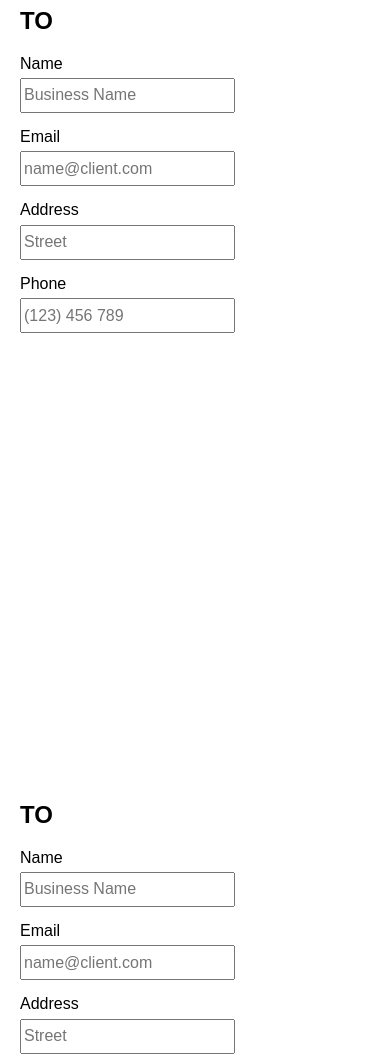
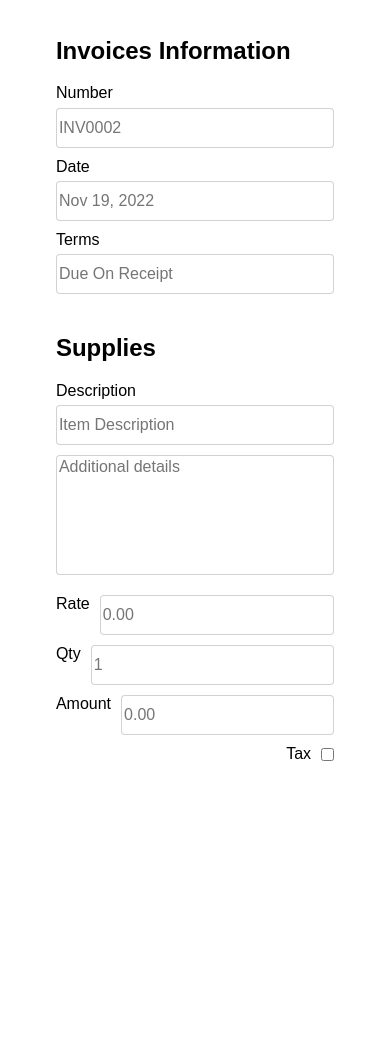
Before and after one commit to potocki92/invoices__web, a plain HTML site: page index.html in a window 390 px wide. Shown: the part 907-1964 px from the top of the page. After the commit the page ends 1686 px from the top, so only its background shows below. Drawn offline with nearby package versions, Linux system fonts and the light colour scheme; a web font is replaced by a local one.

Commit message:
new commit

```diff
--- a/index.html
+++ b/index.html
@@ -46,10 +46,9 @@
               </li>
             </ul>
           </div>
-
-          <div class="scroller">
+          <div class="container wrapper">
             <section class="section section--from">
-              <h2 clss="section__heading">From</h2>
+              <h2 class="section__heading">From</h2>
               <!-- form container -->
               <form class="form">
                 <ul class="form__list list">
@@ -81,7 +80,7 @@
             </section>
 
             <section class="section section--to">
-              <h2 clss="section__heading">TO</h2>
+              <h2 class="section__heading">TO</h2>
               <!-- form container -->
               <form class="form">
                 <ul class="form__list list">
@@ -105,26 +104,71 @@
               </form>
             </section>
 
-            <section class="section section--to">
-              <h2 clss="section__heading">TO</h2>
+            <section class="section section--info">
+              <h2 class="section__heading">Invoices Information</h2>
               <!-- form container -->
               <form class="form">
                 <ul class="form__list list">
                   <li class="form__item item">
-                    <span class="form__text">Name</span>
-                    <input class="form__input" placeholder="Business Name" />
+                    <span class="form__text">Number</span>
+                    <input class="form__input" placeholder="INV0002" />
                   </li>
                   <li class="form__item item">
-                    <span class="form__text">Email</span>
-                    <input class="form__input" placeholder="name@client.com" />
+                    <span class="form__text">Date</span>
+                    <input class="form__input" placeholder="Nov 19, 2022" />
                   </li>
                   <li class="form__item item">
-                    <span class="form__text">Address</span>
-                    <input class="form__input" placeholder="Street" />
+                    <span class="form__text">Terms</span>
+                    <input class="form__input" placeholder="Due On Receipt" />
+                  </li>
+                </ul>
+              </form>
+            </section>
+
+            <section class="section section--info">
+              <h2 class="section__heading">Supplies</h2>
+              <!-- form container -->
+              <form class="form">
+                <ul class="form__list list">
+                  <li class="form__item item">
+                    <span class="form__text">Description</span>
+                    <input class="form__input" placeholder="Item Description" />
                   </li>
                   <li class="form__item item">
-                    <span class="form__text">Phone</span>
-                    <input class="form__input" placeholder="(123) 456 789" />
+                    <textarea
+                      class="form__input form__area"
+                      placeholder="Additional details"
+                    ></textarea>
+                  </li>
+                </ul>
+
+                <ul class="form__list form__list--rate list">
+                  <li class="form__item form__item--rate item">
+                    <span class="form__text">Rate</span>
+                    <input
+                      class="form__input form__input--rate"
+                      placeholder="0.00"
+                    />
+                  </li>
+                  <li class="form__item form__item--rate item">
+                    <span class="form__text">Qty</span>
+                    <input
+                      class="form__input form__input--rate"
+                      placeholder="1"
+                    />
+                  </li>
+                  <li class="form__item form__item--rate item">
+                    <span class="form__text">Amount</span>
+                    <input
+                      class="form__input form__input--rate"
+                      placeholder="0.00"
+                    />
+                  </li>
+                  <li
+                    class="form__item form__item--rate item section__checkbox"
+                  >
+                    <span class="form__text">Tax</span>
+                    <input type="checkbox" />
                   </li>
                 </ul>
               </form>
--- a/sass/components/_header.scss
+++ b/sass/components/_header.scss
@@ -1,14 +1,22 @@
 .header {
   /* main header container
   ============================*/
+  position: sticky;
   display: flex;
   padding: 15px;
   align-items: center;
   height: 50px;
+  border: 1px solid #ececec;
   &__logo {
     /* logo
     ============================*/
+    color: #212121;
     font-size: 2.2em;
+    font-style: normal;
+    font-weight: 700;
+    font-size: 24px;
+    line-height: 28px;
+    letter-spacing: 0.03em;
   }
   &__navigation {
     /* navigation
--- /dev/null
+++ b/sass/components/_input.scss
@@ -0,0 +1,17 @@
+.form {
+  @include flex__column();
+  gap: 20px;
+  &__input {
+    height: 40px;
+    width: 350px;
+    border: 1px solid rgba(33, 33, 33, 0.2);
+    border-radius: 4px;
+    &--rate {
+      width: 170px;
+    }
+  }
+  &__area {
+    height: 120px;
+    resize: none;
+  }
+}
--- a/sass/main.scss
+++ b/sass/main.scss
@@ -12,12 +12,16 @@
 @import "general";
 /* IMPORT UTILTS
 ============================================= */
-
+@import "utils/mixin";
 
 /* IMPORT COMPONENTS
 ============================================= */
 @import "components/header";
-
+@import "components/input";
 /* IMPORT SECTIONS
 ============================================= */
 @import "sections/section";
+
+/* IMPORT MEDIA
+============================================= */
+@import "media/low_screen";
--- /dev/null
+++ b/sass/media/_low_screen.scss
@@ -0,0 +1,8 @@
+@media screen and (max-width: 413px) {
+  .form__item {
+    width: 100%;
+  }
+  .form__input {
+    width: 100%;
+  }
+}
--- a/sass/sections/_section.scss
+++ b/sass/sections/_section.scss
@@ -1,75 +1,73 @@
-@mixin flex__column() {
-  display: flex;
-  flex-direction: column;
-}
-
 .page {
   @include flex__column();
-
   gap: 20px;
+  padding: 15px;
 }
-
+/*
+  Invoices container
+=============================*/
+.invoices {
+  @include flex__column();
+  gap: 25px;
+}
 /*
   Buttons page
 =============================*/
 .buttons {
-  position: fixed;
-  height: 35px;
+  &__list {
+    display: flex;
+    justify-content: center;
+  }
+  .button {
+    width: 145px;
+    height: 38px;
+    background: #f5f4fa;
+    border: 1px solid #212121;
+
+    /* text */
+    font-style: normal;
+    font-weight: 500;
+    font-size: 16px;
+    line-height: 162%;
+    /* identical to box height, or 162% */
+
+    text-align: center;
+    letter-spacing: 0.03em;
+    &--first {
+      border-radius: 4px 0 0 4px;
+    }
+    &--second {
+      border-radius: 0 4px 4px 0;
+    }
+  }
 }
-.buttons__list {
-  display: flex;
+.wrapper {
+  max-width: 480px;
+  margin-left: auto;
+  margin-right: auto;
 }
-
-.invoices {
-  /* 100vh - height from header */
-  // height: calc(100vh - 50px);
-
-  padding: 20px;
-  display: flex;
-  flex-wrap: wrap;
+.section {
+  @include flex__column();
+  gap: 20px;
+  padding: 0 15px;
 }
-/*
-  Class section from invoices
-=============================*/
-
-.section {
-  padding: 50px 0;
+.container {
   @include flex__column();
-  height: calc(100vh - 50px);
-  width: 100%;
-  gap: 20px;
+  gap: 40px;
 }
 .form {
   &__list {
     @include flex__column();
-    gap: 15px;
+    flex-wrap: wrap;
+    gap: 10px;
   }
-
   &__item {
     @include flex__column();
     gap: 5px;
+    &--rate {
+      flex-direction: row;
+      justify-content: flex-end;
+      gap: 10px;
+    }
   }
 }
-
-/*
-  Inputs
-=============================*/
-.form__input {
-  height: 35px;
-}
-
-/*
-  Buttons
-=============================*/
-.button {
-  width: 80px;
-  height: 35px;
-  border: 1px solid gray;
-
-  &--first {
-    border-radius: 5px 0 0 5px ;
-  }
-  &--second {
-    border-radius: 0 5px 5px 0 ;
-  }
-}
--- a/sass/utils/_mixin.scss
+++ b/sass/utils/_mixin.scss
@@ -0,0 +1,4 @@
+@mixin flex__column() {
+  display: flex;
+  flex-direction: column;
+}
```
Also changed, not shown: css/main.min.css, 1 other file.
